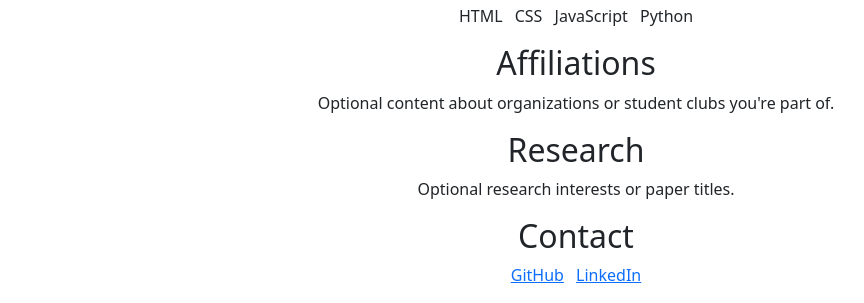
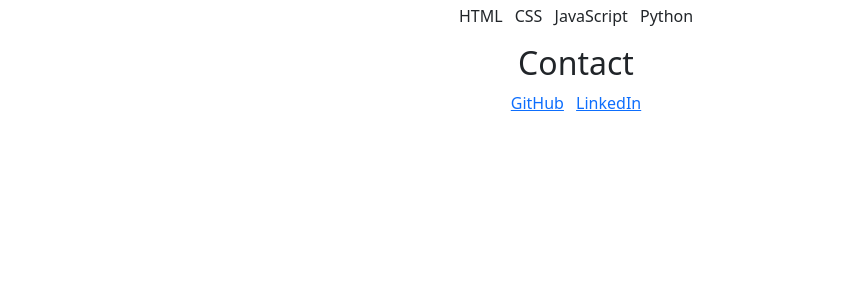
Before and after one commit to maggie08092005/my-cv, a plain HTML site: page index.html in a window 1280 px wide. Shown: the part 656-959 px from the top of the page, without its empty margins (64-928 px from the left). After the commit the page ends 800 px from the top, so only its background shows below. Drawn offline with nearby package versions, Linux system fonts and the light colour scheme.

Commit message:
Update index.html

```diff
--- a/index.html
+++ b/index.html
@@ -72,16 +72,6 @@
     </section>
 
     <section>
-      <h2>Affiliations</h2>
-      <p>Optional content about organizations or student clubs you're part of.</p>
-    </section>
-
-    <section>
-      <h2>Research</h2>
-      <p>Optional research interests or paper titles.</p>
-    </section>
-
-    <section>
       <h2>Contact</h2>
       <ul class="list-inline">
         <li class="list-inline-item"><a href="https://github.com/yourusername" target="_blank">GitHub</a></li>
```
